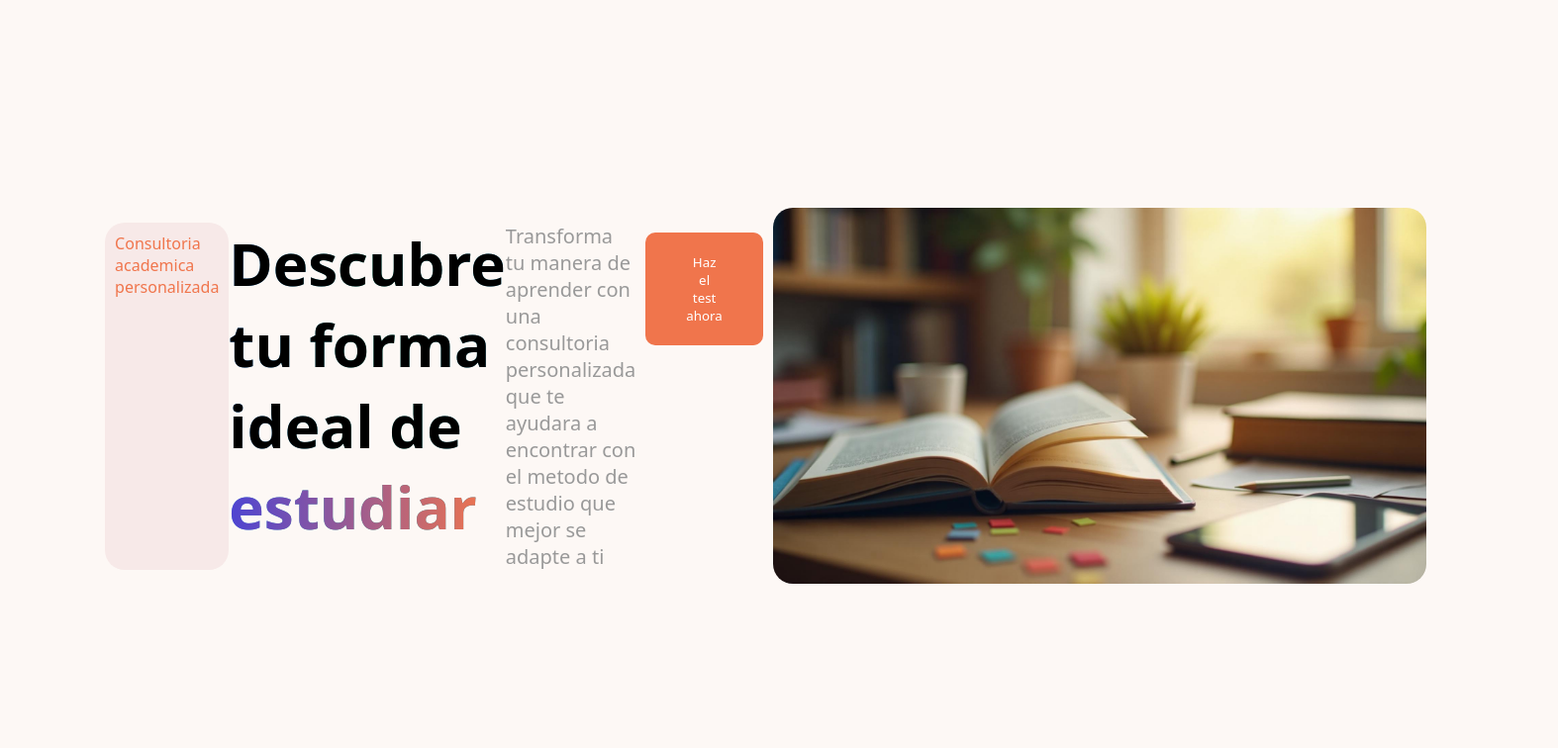
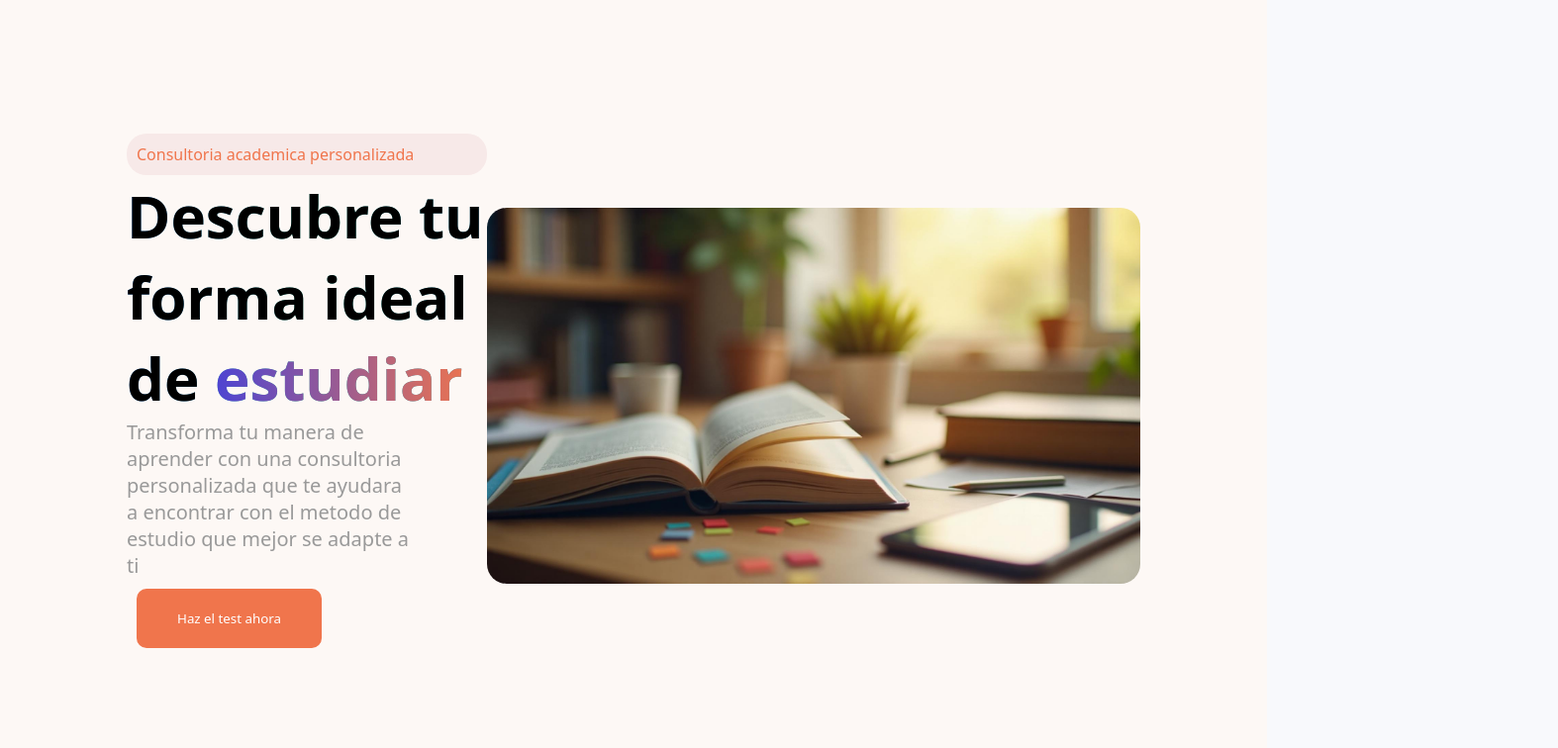
Before and after one commit to pabloduarte9679/prototipo-aplicacion, a React (Vite) app: page / in a window 1280 px wide. Shown: the top 756 px of the page at 99% size, 1574 px wide, since content can reach past the window. Built offline with nearby package versions, Linux system fonts and the light colour scheme.

Commit message:
fixed css problem

```diff
--- a/src/Homepage.jsx
+++ b/src/Homepage.jsx
@@ -70,7 +70,7 @@ const MainHeader = () => {
   let navigate = useNavigate();
   return (
     <header className="headerMain" style={headerStyle}>
-      <div style={{ flex:"3"}}>
+      <div style={{ flex:"3", display: "flex", flexDirection: "column"}}>
         <span style={{color: "#f0754c", backgroundColor: "#f7e9e8", padding: "10px", borderRadius: "20px" }}>Consultoria academica personalizada</span>
 	<h1 style={{color: "#000000", fontSize: "3.75rem", fontWeight: "700"}}>Descubre tu forma ideal de <span style={spanStyle}>estudiar</span></h1>
 	<p style={{color:"#999999", fontSize: "1.25rem", width:"80%"}}>Transforma tu manera de aprender con una consultoria personalizada que te ayudara a encontrar con el metodo de estudio que mejor se adapte a ti</p>
```
